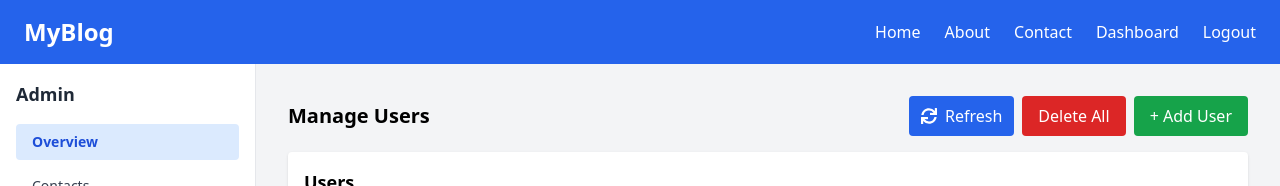
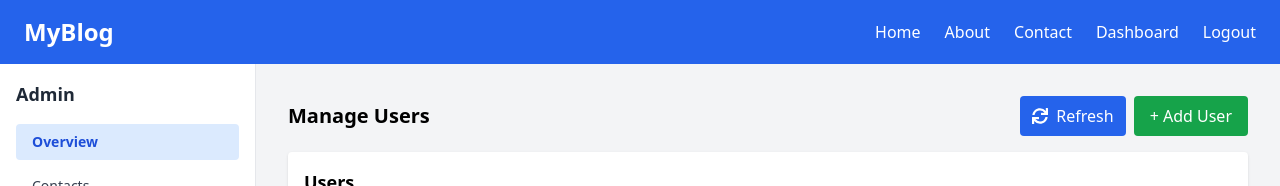
Before and after one commit to kagabojaphet/blog-post-frontend, a React (Create React App) app: page /admin/users in a window 1280 px wide. Shown: the top 186 px of the page. Built offline with nearby package versions, Linux system fonts and the light colour scheme; no server answers; sample sign-in values are in the browser's storage.

Commit message:
Updating README.md file

```diff
--- a/src/api/userApi.js
+++ b/src/api/userApi.js
@@ -38,4 +38,5 @@ export const deleteAllUsers = async (token) => {
     headers: { Authorization: `Bearer ${token}` },
   });
   return res.data;
+
 };
--- a/src/pages/admin/UsersAdmin.jsx
+++ b/src/pages/admin/UsersAdmin.jsx
@@ -1,7 +1,7 @@
 // src/pages/admin/UsersAdmin.jsx
 import React, { useEffect, useState, useCallback } from "react";
 import AdminSidebar from "../../components/AdminSidebar"; // ✅ Sidebar
-import { getUsers, createUser, updateUser, deleteUser, deleteAllUsers } from "../../api/userApi";
+import { getUsers, createUser, updateUser, deleteUser } from "../../api/userApi";
 import { getToken } from "../../utils/authFetch";
 import UserForm from "../../components/UserForm";
 import UserTable from "../../components/UserTable"; // ✅ Import UserTable
@@ -51,23 +51,13 @@ const UsersAdmin = () => {
 
   const handleDelete = async (id) => {
     if (!window.confirm("Are you sure you want to delete this user?")) return;
+
     try {
       await deleteUser(id, token);
       fetchUsers();
     } catch (err) {
       console.error(err);
       alert("Failed to delete user.");
-    }
-  };
-
-  const handleDeleteAll = async () => {
-    if (!window.confirm("Are you sure you want to delete all users?")) return;
-    try {
-      await deleteAllUsers(token);
-      fetchUsers();
-    } catch (err) {
-      console.error(err);
-      alert("Failed to delete all users.");
     }
   };
 
@@ -81,7 +71,6 @@ const UsersAdmin = () => {
       <div className="max-w-7xl mx-auto flex">
         <AdminSidebar /> {/* ✅ Sidebar included */}
         <main className="flex-1 p-8">
-          {/* Page title and action buttons */}
           <div className="flex justify-between items-center mb-4">
             <h2 className="text-xl font-bold">Manage Users</h2>
             <div className="flex gap-2">
@@ -91,14 +80,6 @@ const UsersAdmin = () => {
               >
                 <FaSync /> Refresh
               </button>
-
-              <button
-                onClick={handleDeleteAll} // ✅ Delete All button
-                className="px-4 py-2 bg-red-600 text-white rounded hover:bg-red-700"
-              >
-                Delete All
-              </button>
-
               <button
                 onClick={() => {
                   setShowForm(true);
@@ -108,10 +89,10 @@ const UsersAdmin = () => {
               >
                 + Add User
               </button>
+
             </div>
           </div>
 
-          {/* User form */}
           {showForm && (
             <UserForm
               onSubmit={handleCreateOrUpdate}
@@ -120,7 +101,6 @@ const UsersAdmin = () => {
             />
           )}
 
-          {/* Users table */}
           {loading ? (
             <div className="p-4 text-center text-gray-500">Loading users...</div>
           ) : (
```
Also changed, not shown: 1 other file (tests, documents, lock files or other folders).
